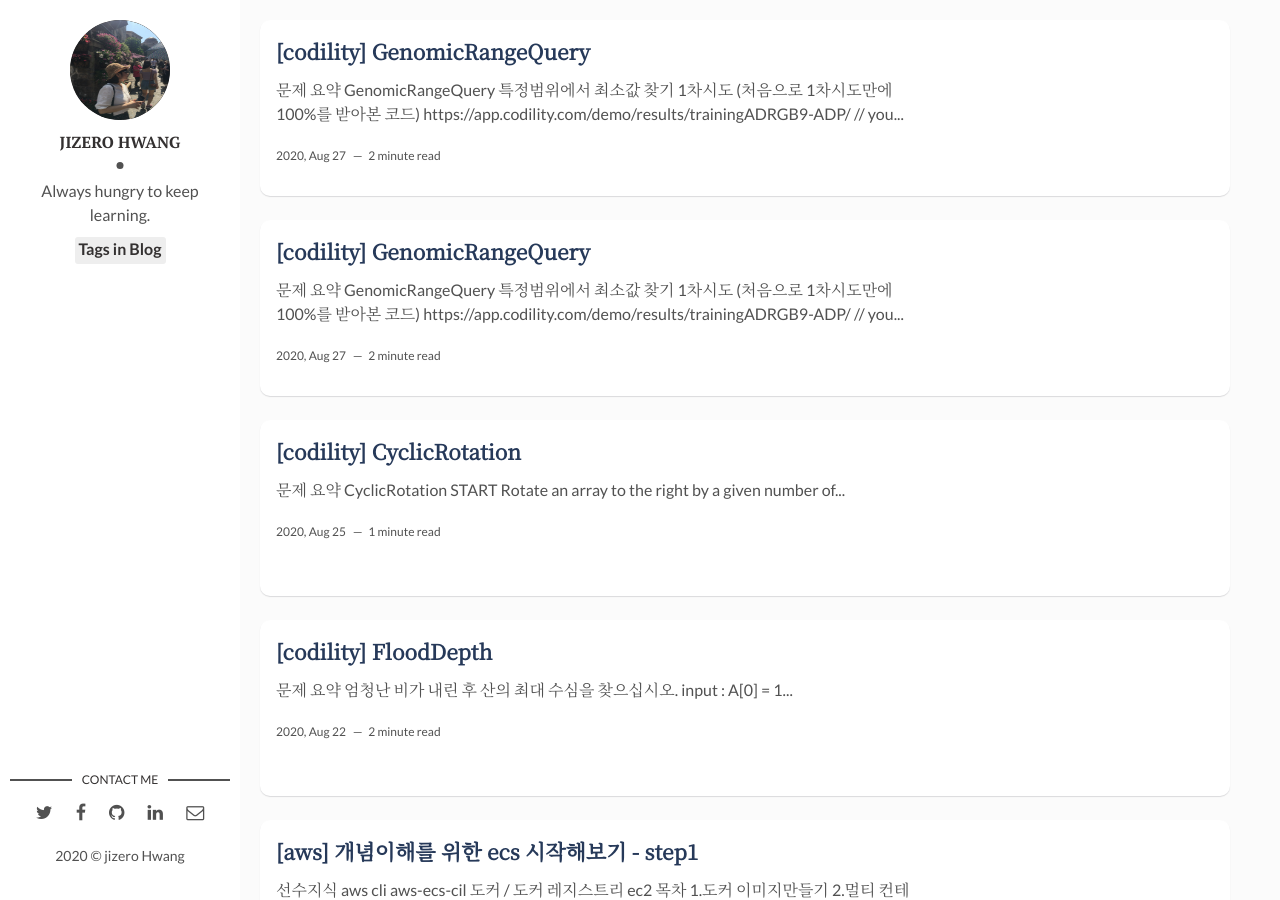
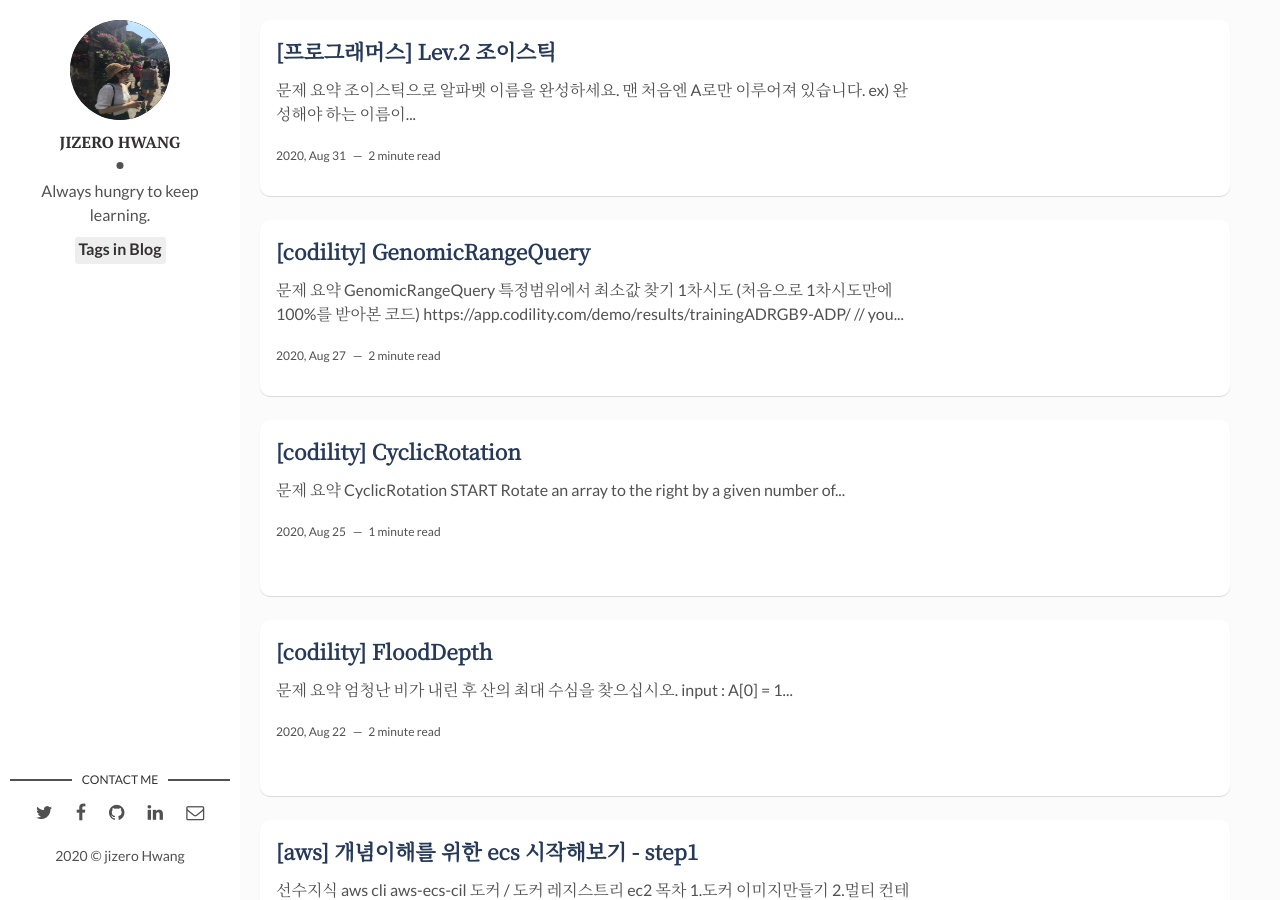
Before and after one commit to jizero/jizero.github.io, a Jekyll site: the page built from index.html, in a window 1280 px wide and 900 px high. Built offline with Jekyll 4.4.1, drawn with Linux system fonts in a browser that asks for light colours; the list of posts is cut into pages by our own code.

Commit message:
algoorithm

````diff
--- a/_posts/2020-08-31-codility-algorithm7-js.markdown
+++ b/_posts/2020-08-31-codility-algorithm7-js.markdown
@@ -1,54 +1,64 @@
 ---
 layout: post
-title:  "[codility] GenomicRangeQuery"
-date: 2020-08-27 10:00
+title:  "[프로그래머스] Lev.2 조이스틱"
+date: 2020-08-31 10:00
 author: jizero
-tags:	[javascript,codility,algorithm]
+tags:	[javascript,programmers,algorithm]
 
 ---
 
 ## 문제 요약
-GenomicRangeQuery
-
-특정범위에서 최소값 찾기
+조이스틱으로 알파벳 이름을 완성하세요. 맨 처음엔 A로만 이루어져 있습니다.
+ex) 완성해야 하는 이름이 세 글자면 AAA, 네 글자면 AAAA
 
 
+## 나의코드
+```javascript
+function solution(name) {
+    let firstChar = 65;
+    let lastChar = 90;
 
-### 1차시도  (처음으로 1차시도만에 100%를 받아본 코드)
-[https://app.codility.com/demo/results/trainingADRGB9-ADP/](https://app.codility.com/demo/results/trainingADRGB9-ADP/)
-```javascript
-// you can write to stdout for debugging purposes, e.g.
-// console.log('this is a debug message');
+    let answer = 0,a_count = 0; //A갯수 체크
+    let up= 0,down= 0,left= 0,right = 0 ,move = 0;
 
-// console.log('this is a debug message');
+    for(let i= 0; i < name.length; i++) {
+        //up down 횟수체크
+        up = name.charCodeAt(i) - firstChar;
+        down =  (lastChar - name.charCodeAt(i)) +1;
+        if(up == 0  ) {
+            a_count++;
+        }else{
+            if(up > down) {
+               answer += down ;
+            }else{
+               answer += up
+            }
+            //move!! 좌우 확인
+            if(i == a_count){
+                left = a_count;
+                right = 1;
+            } else {
+                left = 1+a_count;
+                right = i-a_count;
+            }
 
-function solution(S, P, Q) {
-    // write your code in JavaScript (Node.js 8.9.4)
-
-    let start = 0;
-    let stop = 0;
-
-    let prefixSum = [];
-    let str = [];
-    for(let i =0; i < P.length; i++) {
-
-        start = (P[i]);
-        stop = (Q[i]+1);
-        str = S.substring(start,stop);
-
-        if(str.indexOf("A") !== -1){
-           prefixSum.push(1);
-        }else if(str.indexOf("C")!== -1){
-            prefixSum.push(2);
-        }else if(str.indexOf("G") !== -1){
-            prefixSum.push(3);
-        }else if(str.indexOf("T") !== -1){
-            prefixSum.push(4)
+            if(left <= right) {
+                answer += left;
+            } else {
+                answer += right;
+            }
+            a_count = 0;
         }
-
     }
 
-    return prefixSum;
+    //예외처리1
+    if(left > right && name.charAt(name.length-1)== "A"){
+        move = move+1;
+    }
+    //예외처리2
+    if(left < right && a_count>0){
+        answer += a_count;
+    }
+    return (answer + move);
 }
-
 ```
````
